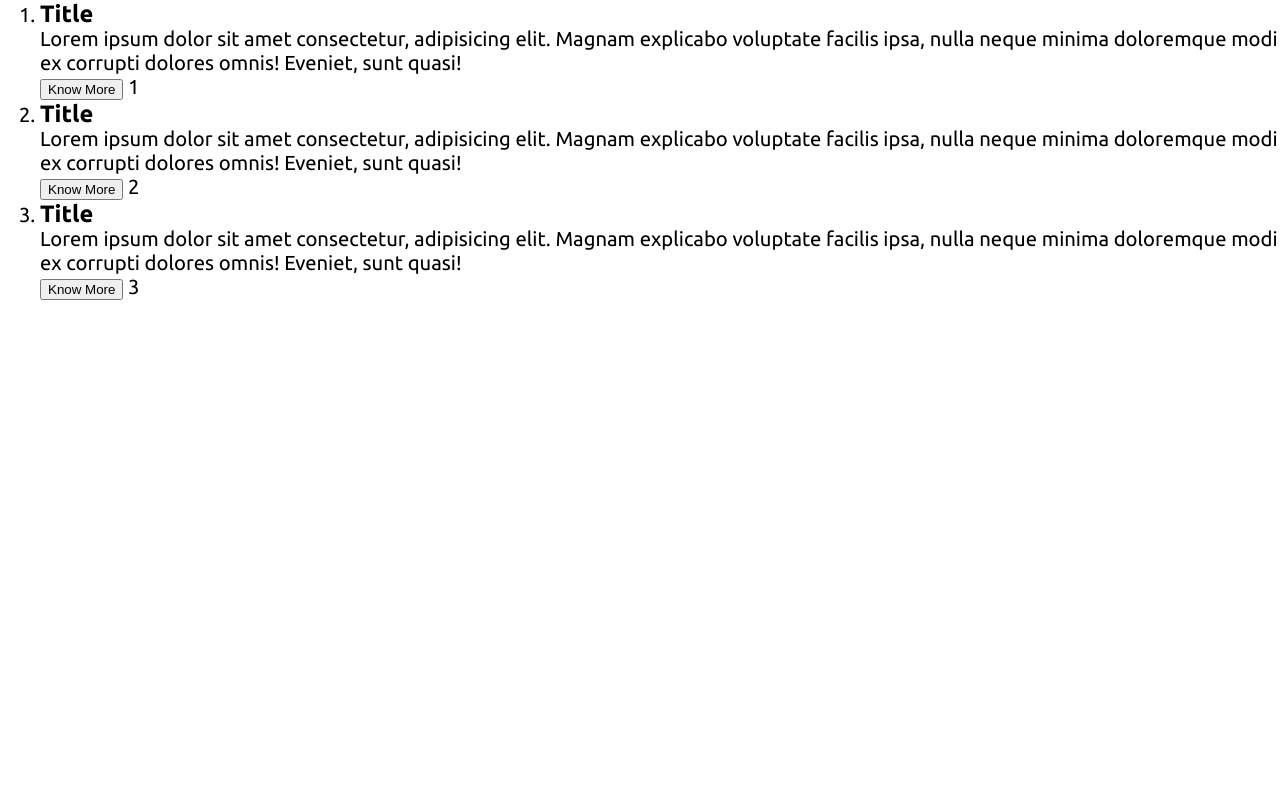
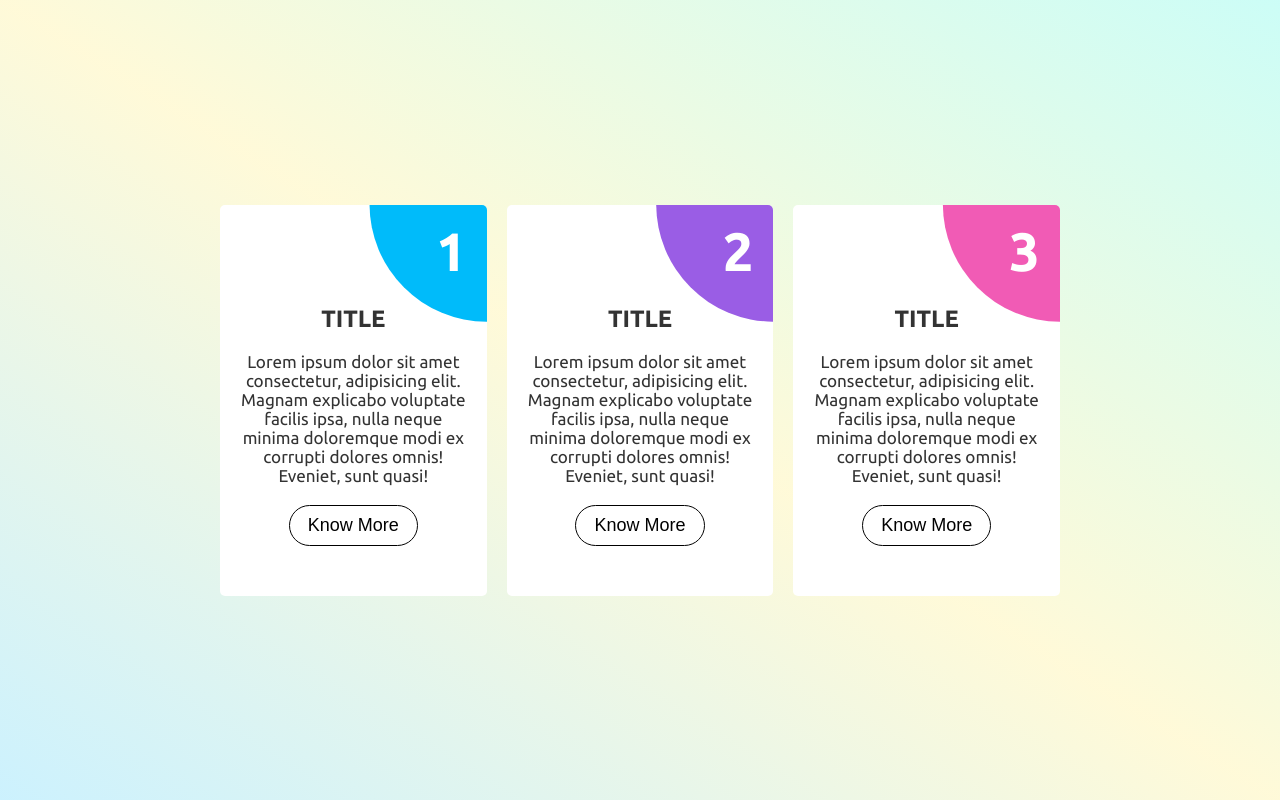
Before and after one commit to Programming-Th-World/Responsive-Card-Hover-Animation-HTML-CSS, a plain HTML site: page index.html in a window 1280 px wide. Drawn offline with Linux system fonts and the light colour scheme.

Commit message:
Add: Styles

```diff
--- a/styles/main.css
+++ b/styles/main.css
@@ -25,3 +25,152 @@ body {
   font-size: 1.125rem;
   font-family: "Ubuntu", sans-serif;
 }
+
+/* Body */
+body {
+  display: grid;
+  place-items: center;
+
+  background-image: linear-gradient(
+    to top right,
+    hsla(var(--blue), 0.2),
+    hsla(var(--yellow), 0.2),
+    hsla(var(--green), 0.2)
+  );
+}
+
+/* List */
+.list {
+  list-style: none;
+  padding: 30px;
+
+  width: min(900px, 98%);
+
+  display: flex;
+  flex-flow: row wrap;
+  justify-content: space-evenly;
+  gap: 20px;
+}
+
+/* Card */
+.card {
+  --bg: hsl(var(--blue));
+
+  flex: 1 0 250px;
+  background-color: var(--white);
+  color: var(--text);
+
+  padding: 100px 20px 50px;
+  border-radius: 5px;
+  text-align: center;
+  cursor: pointer;
+
+  display: flex;
+  flex-direction: column;
+  gap: 20px;
+
+  position: relative;
+  isolation: isolate;
+  overflow: hidden;
+
+  transition: all 250ms linear;
+}
+
+.card:nth-child(2n) {
+  --bg: hsl(var(--purple));
+}
+
+.card:nth-child(3n) {
+  --bg: hsl(var(--pink));
+}
+
+.card::before {
+  content: "";
+  position: absolute;
+  inset: 0;
+  z-index: -1;
+
+  background-color: var(--bg);
+
+  clip-path: circle(35% at top right);
+
+  transition: clip-path 500ms linear;
+}
+
+.card:hover {
+  color: var(--white);
+}
+
+.card:hover::before {
+  clip-path: circle(100%);
+}
+
+/* Card: Title */
+.card__title {
+  text-transform: uppercase;
+  transition: inherit;
+}
+
+/* Card: Content */
+.card__content {
+  font-size: 0.95rem;
+  transition: inherit;
+}
+
+/* Card: Button */
+.card__btn {
+  appearance: none;
+  outline: none;
+  border: 1px solid currentColor;
+  cursor: pointer;
+
+  color: var(--black);
+  background-color: var(--white);
+
+  font-size: 1rem;
+  padding: 0.5em 1em;
+  border-radius: 100vmax;
+
+  align-self: center;
+
+  position: relative;
+  isolation: isolate;
+  overflow: hidden;
+
+  transition: color 300ms linear 200ms;
+}
+
+.card__btn::before {
+  content: "";
+  position: absolute;
+  inset: 0;
+  z-index: -1;
+
+  background-color: var(--bg);
+  transform: scaleY(0);
+  transform-origin: bottom;
+  transition: transform 300ms linear 200ms;
+}
+
+.card:hover > .card__btn {
+  color: var(--white);
+}
+
+.card:hover > .card__btn::before {
+  transform-origin: top;
+  transform: scaleY(1);
+}
+
+/* Card: Count */
+.card__count {
+  position: absolute;
+  top: 0;
+  right: 0;
+
+  margin: 15px 20px;
+
+  font-size: 3rem;
+  font-weight: bold;
+
+  color: var(--white);
+}
```
